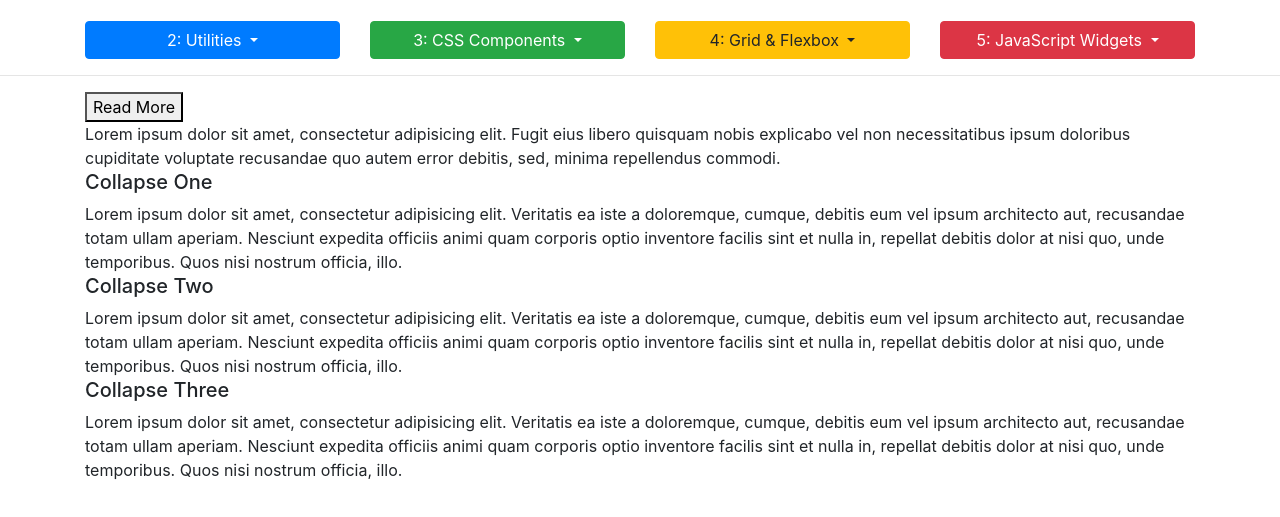
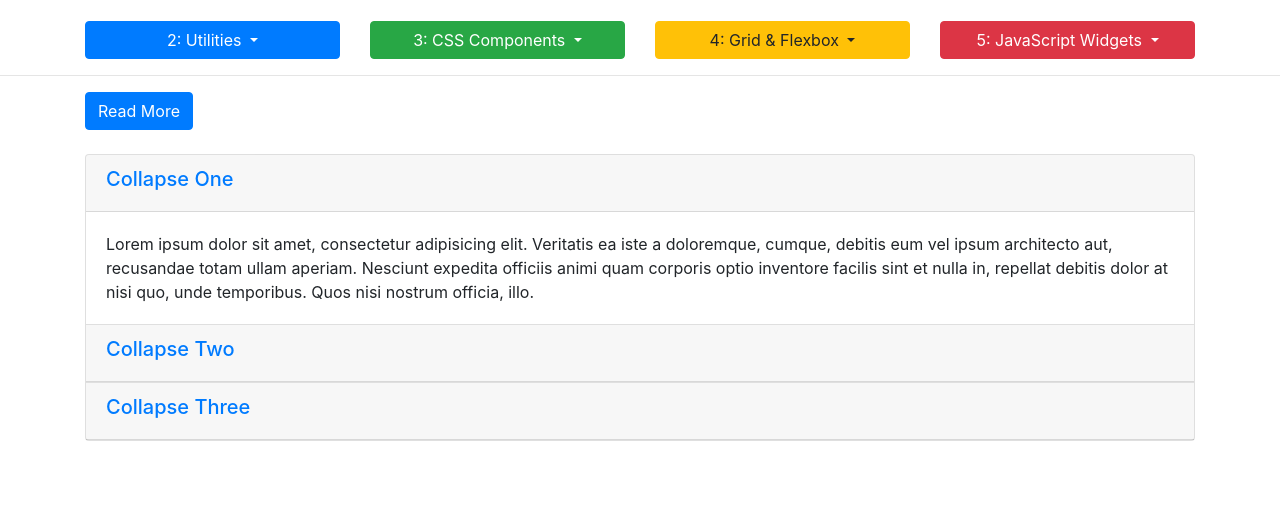
Before and after one commit to imargichev/Bootstrap_4, a plain HTML site: page bootstrap_sandbox_starter/5_3_collapse.html in a window 1280 px wide. Shown: the part 113-630 px from the top of the page. Drawn offline with nearby package versions, Linux system fonts and the light colour scheme.

Commit message:
5_3 done.

```diff
--- a/bootstrap_sandbox_starter/5_3_collapse.html
+++ b/bootstrap_sandbox_starter/5_3_collapse.html
@@ -88,11 +88,11 @@
     <!--#####################START HERE###################-->
 
     <!-- BUTTON WITH COLLAPSE -->
-    <button>Read More</button>
-
-    <div>
-      <div>
-        <div>
+    <button class="btn btn-primary d-block mb-4"
+            data-toggle="collapse" data-target="#collapse-btn-1">Read More</button>
+    <div class="collapse mb-5" id="collapse-btn-1">
+      <div class="card">
+        <div class="card-body">
           Lorem ipsum dolor sit amet, consectetur adipisicing elit. Fugit eius libero quisquam nobis explicabo vel non necessitatibus
           ipsum doloribus cupiditate voluptate recusandae quo autem error debitis, sed, minima repellendus commodi.
         </div>
@@ -100,18 +100,18 @@
     </div>
 
     <!-- ACCORDION -->
-    <div>
-      <div>
-        <div>
+    <div class="accordion">
+      <div class="card">
+        <div class="card-header">
           <h5>
-            <a>
+            <a href="#collapse1" data-parent="#accordion" data-toggle="collapse">
               Collapse One
             </a>
           </h5>
         </div>
 
-        <div>
-          <div>
+        <div id="collapse1" class="collapse show">
+          <div class="card-body">
             Lorem ipsum dolor sit amet, consectetur adipisicing elit. Veritatis ea iste a doloremque, cumque, debitis eum vel ipsum architecto
             aut, recusandae totam ullam aperiam. Nesciunt expedita officiis animi quam corporis optio inventore facilis sint
             et nulla in, repellat debitis dolor at nisi quo, unde temporibus. Quos nisi nostrum officia, illo.
@@ -119,17 +119,17 @@
         </div>
       </div>
 
-      <div>
-        <div>
+      <div class="card">
+        <div class="card-header">
           <h5>
-            <a>
+            <a href="#collapse2" data-parent="#accordion" data-toggle="collapse">
               Collapse Two
             </a>
           </h5>
         </div>
 
-        <div>
-          <div>
+        <div id="collapse2" class="collapse">
+          <div class="card-body">
             Lorem ipsum dolor sit amet, consectetur adipisicing elit. Veritatis ea iste a doloremque, cumque, debitis eum vel ipsum architecto
             aut, recusandae totam ullam aperiam. Nesciunt expedita officiis animi quam corporis optio inventore facilis sint
             et nulla in, repellat debitis dolor at nisi quo, unde temporibus. Quos nisi nostrum officia, illo.
@@ -137,17 +137,17 @@
         </div>
       </div>
 
-      <div>
-        <div>
+      <div class="card">
+        <div class="card-header">
           <h5>
-            <a>
-              Collapse Three
+            <a href="#collapse3" data-parent="#accordion" data-toggle="collapse">
+            Collapse Three
             </a>
           </h5>
         </div>
 
-        <div>
-          <div>
+        <div id="collapse3" class="collapse">
+          <div class="card-body">
             Lorem ipsum dolor sit amet, consectetur adipisicing elit. Veritatis ea iste a doloremque, cumque, debitis eum vel ipsum architecto
             aut, recusandae totam ullam aperiam. Nesciunt expedita officiis animi quam corporis optio inventore facilis sint
             et nulla in, repellat debitis dolor at nisi quo, unde temporibus. Quos nisi nostrum officia, illo.
```
